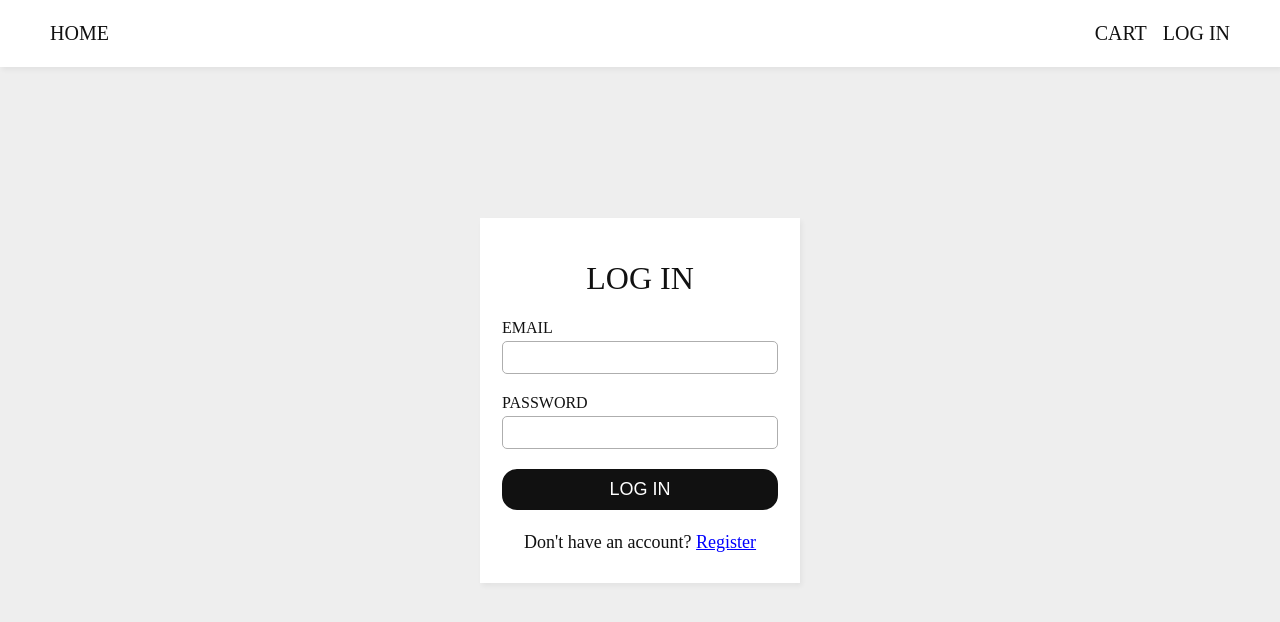
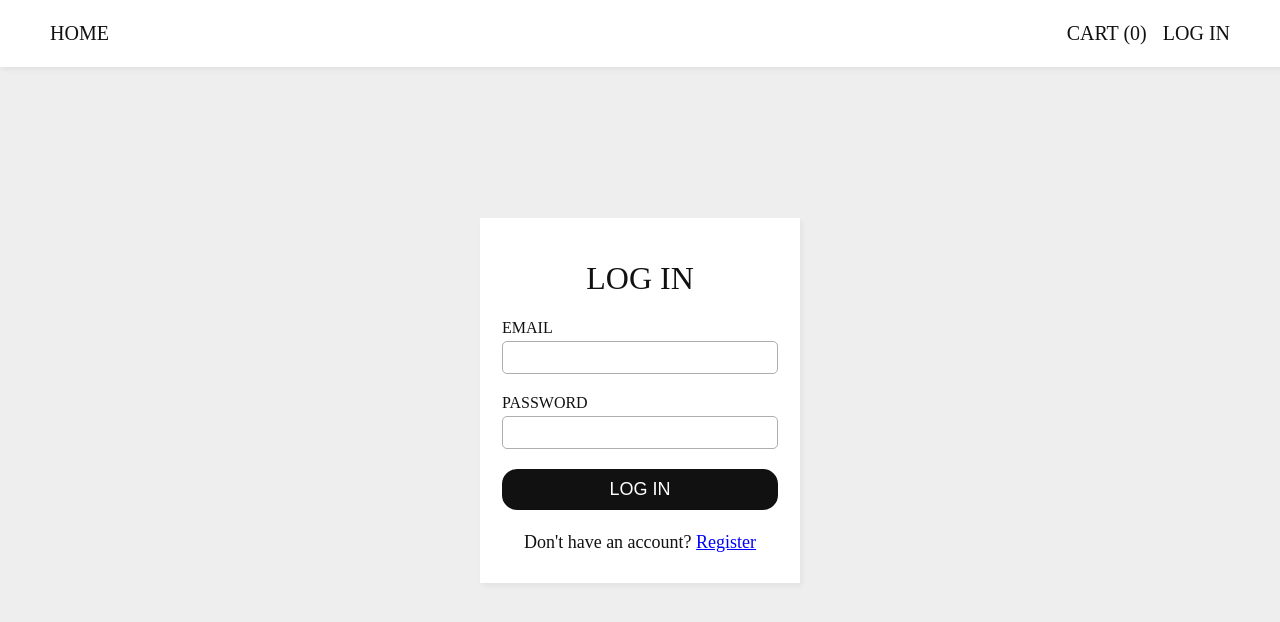
Before and after one commit to PsychedelicMonkey/E-Commerce, a Next.js app in the folder client/: page /login in a window 1280 px wide. Shown: the top 622 px of the page. Built offline with nearby package versions, Linux system fonts and the light colour scheme; no server answers.

Commit message:
Add to cart

```diff
--- a/client/components/Header.js
+++ b/client/components/Header.js
@@ -1,9 +1,11 @@
 import React, { useContext } from 'react';
 import Link from 'next/link';
 import { AuthContext } from '../context/AuthContext';
+import { CartContext } from '../context/CartContext';
 
 const Header = () => {
   const { user, loading, logoutUser } = useContext(AuthContext);
+  const { items } = useContext(CartContext);
 
   return (
     <>
@@ -12,7 +14,9 @@ const Header = () => {
           <nav className="navbar">
             <Link href="/">Home</Link>
             <div>
-              <Link href="#">Cart</Link>
+              <Link href="#">
+                <a>Cart ({items.length})</a>
+              </Link>
               {user ? (
                 <a href="#" onClick={logoutUser}>
                   Log Out
--- a/client/components/Layout.js
+++ b/client/components/Layout.js
@@ -1,13 +1,16 @@
 import React from 'react';
 import Header from './Header';
 import { AuthProvider } from '../context/AuthContext';
+import { CartProvider } from '../context/CartContext';
 
 const Layout = ({ children }) => {
   return (
     <>
       <AuthProvider>
-        <Header />
-        <main>{children}</main>
+        <CartProvider>
+          <Header />
+          <main>{children}</main>
+        </CartProvider>
       </AuthProvider>
     </>
   );
--- /dev/null
+++ b/client/context/CartContext.js
@@ -0,0 +1,61 @@
+import React, { createContext, useEffect, useState } from 'react';
+
+export const CartContext = createContext();
+
+export const CartProvider = ({ children }) => {
+  const [items, setItems] = useState([]);
+
+  const addToCart = (product) => {
+    const findItem = items.find((i) => i.id === product.id);
+    if (findItem) {
+      return;
+    }
+
+    const { id, name, price, images } = product;
+    let newItems = [...items];
+    const newItem = {
+      id,
+      name,
+      price,
+      image: {
+        url: images[0].formats.thumbnail.url,
+        width: images[0].formats.thumbnail.width,
+        height: images[0].formats.thumbnail.height,
+      },
+    };
+    newItems.unshift(newItem);
+    setItems(newItems);
+    updateCookie(newItems);
+  };
+
+  const updateCookie = async (items) => {
+    const res = await fetch('http://localhost:3000/api/cart/add', {
+      method: 'POST',
+      headers: {
+        'Content-Type': 'application/json',
+      },
+      body: JSON.stringify({ items }),
+    });
+    const data = await res.json();
+    console.log(data);
+  };
+
+  const loadCart = async () => {
+    const res = await fetch('http://localhost:3000/api/cart/load', {
+      method: 'POST',
+      credentials: 'same-origin',
+    });
+    const data = await res.json();
+    setItems(data);
+  };
+
+  useEffect(() => {
+    loadCart();
+  }, []);
+
+  return (
+    <CartContext.Provider value={{ items, addToCart }}>
+      {children}
+    </CartContext.Provider>
+  );
+};
--- /dev/null
+++ b/client/pages/api/cart/add.js
@@ -0,0 +1,15 @@
+import { serialize } from 'cookie';
+
+const addToCart = (req, res) => {
+  if (req.method === 'POST') {
+    const { items } = req.body;
+
+    const buff = Buffer.from(JSON.stringify(items)).toString('base64');
+
+    return res
+      .setHeader('Set-Cookie', serialize('cart', buff, { path: '/' }))
+      .json(items);
+  }
+};
+
+export default addToCart;
--- /dev/null
+++ b/client/pages/api/cart/load.js
@@ -0,0 +1,17 @@
+import parseCookie from '../../../lib/parseCookie';
+
+const loadCart = (req, res) => {
+  if (req.method === 'POST') {
+    const { cart } = parseCookie(req);
+    if (cart) {
+      const buff = Buffer.from(cart, 'base64');
+      const items = JSON.parse(buff.toString());
+
+      return res.json(items);
+    }
+
+    return res.json([]);
+  }
+};
+
+export default loadCart;
--- a/client/pages/login.js
+++ b/client/pages/login.js
@@ -46,7 +46,9 @@ const Login = () => {
             />
           </div>
 
-          <button type="submit">Log In</button>
+          <button type="submit" className="full">
+            Log In
+          </button>
         </form>
 
         <span className="register-link">
--- a/client/styles/_auth.scss
+++ b/client/styles/_auth.scss
@@ -43,23 +43,6 @@
     }
   }
 
-  button {
-    @include set-background(#111);
-    width: 100%;
-    padding: 8px;
-    font-size: 18px;
-    text-transform: uppercase;
-    border: 2px solid #111;
-    cursor: pointer;
-    transition: 0.2s ease all;
-    border-radius: 15px;
-
-    &:hover {
-      background-color: transparent;
-      color: #111;
-    }
-  }
-
   .register-link {
     font-size: 18px;
   }
--- /dev/null
+++ b/client/styles/_button.scss
@@ -0,0 +1,28 @@
+button {
+  @include set-background(#111);
+  padding: 8px;
+  font-size: 18px;
+  text-transform: uppercase;
+  border: 2px solid #111;
+  cursor: pointer;
+  transition: 0.2s ease all;
+  border-radius: 15px;
+
+  &:hover {
+    background-color: transparent;
+    color: #111;
+  }
+
+  &.full {
+    width: 100%;
+  }
+
+  &:disabled {
+    cursor: default;
+    opacity: 0.2;
+
+    &:hover {
+      @include set-background(#111);
+    }
+  }
+}
--- a/client/styles/style.scss
+++ b/client/styles/style.scss
@@ -1,4 +1,5 @@
 @import 'config';
+@import 'button';
 
 * {
   box-sizing: border-box;
```
Also changed, not shown: client/components/CartForm.js (added, +29 -0 lines), client/pages/products/[slug].js (+9 -3 lines).
